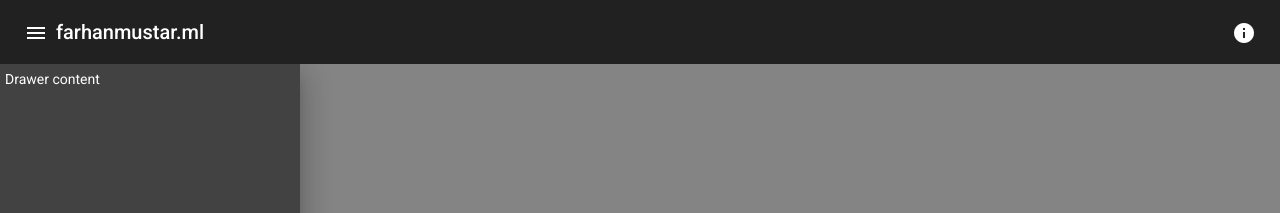
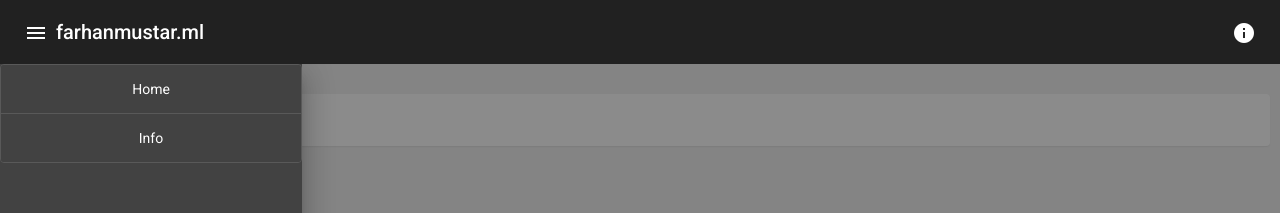
Before and after one commit to farhanmustar/farhanmustar.github.io, an Angular app: page / in a window 1280 px wide. Both pictures are taken after a click on the button "menu". Shown: the top 213 px of the page. Built offline with nearby package versions, Linux system fonts and the light colour scheme.

Commit message:
Add home and main-menu component.

```diff
--- a/src/app/app-routing.module.ts
+++ b/src/app/app-routing.module.ts
@@ -1,7 +1,10 @@
 import { NgModule } from '@angular/core';
 import { Routes, RouterModule } from '@angular/router';
+import { HomeComponent } from './home/home.component';
 
-const routes: Routes = [];
+const routes: Routes = [
+  { path: '', component: HomeComponent },
+];
 
 @NgModule({
   imports: [RouterModule.forRoot(routes)],
--- a/src/app/app.component.html
+++ b/src/app/app.component.html
@@ -13,7 +13,7 @@
   </div>
   <div class="app-content">
     <mat-drawer-container hasBackdrop="true" class="app-drawer">
-      <mat-drawer #drawer mode="over" class="app-menu">Drawer content</mat-drawer>
+      <mat-drawer #drawer mode="over" class="app-main-menu"><app-main-menu></app-main-menu></mat-drawer>
       <mat-drawer-content>
         <router-outlet></router-outlet>
       </mat-drawer-content>
--- a/src/app/app.component.scss
+++ b/src/app/app.component.scss
@@ -33,8 +33,12 @@
   height: 100%;
 }
 
-.app-menu {
-  padding: 5px;
-  min-width: 300px;
+.app-main-menu {
   height: 100%;
 }
+
+.app .app-content {
+  mat-drawer-content {
+    padding: 30px 10px;
+  }
+}
--- /dev/null
+++ b/src/app/home/home.component.html
@@ -0,0 +1 @@
+<mat-card>Hello World</mat-card>
--- /dev/null
+++ b/src/app/home/home.component.ts
@@ -0,0 +1,15 @@
+import { Component, OnInit } from '@angular/core';
+
+@Component({
+  selector: 'app-home',
+  templateUrl: './home.component.html',
+  styleUrls: ['./home.component.scss']
+})
+export class HomeComponent implements OnInit {
+
+  constructor() { }
+
+  ngOnInit(): void {
+  }
+
+}
--- /dev/null
+++ b/src/app/main-menu/main-menu.component.html
@@ -0,0 +1,4 @@
+<mat-button-toggle-group name="main-menu" vertical="true" class="main-menu-list">
+  <mat-button-toggle value="home">Home</mat-button-toggle>
+  <mat-button-toggle value="info">Info</mat-button-toggle>
+</mat-button-toggle-group>
--- /dev/null
+++ b/src/app/main-menu/main-menu.component.scss
@@ -0,0 +1,3 @@
+.main-menu-list {
+  min-width: 300px;
+}
--- /dev/null
+++ b/src/app/main-menu/main-menu.component.ts
@@ -0,0 +1,15 @@
+import { Component, OnInit } from '@angular/core';
+
+@Component({
+  selector: 'app-main-menu',
+  templateUrl: './main-menu.component.html',
+  styleUrls: ['./main-menu.component.scss']
+})
+export class MainMenuComponent implements OnInit {
+
+  constructor() { }
+
+  ngOnInit(): void {
+  }
+
+}
```
Also changed, not shown: src/app/app.module.ts (+9 -1 lines), src/app/home/home.component.scss (added), 2 other files (tests, documents, lock files or other folders).
